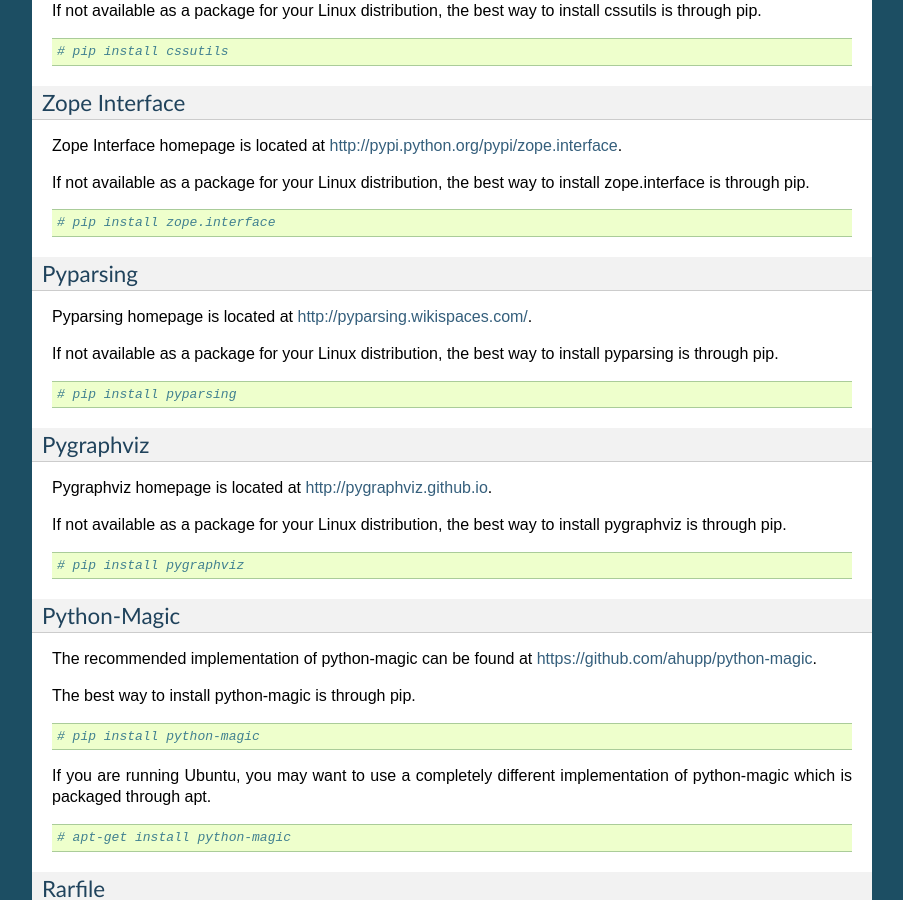
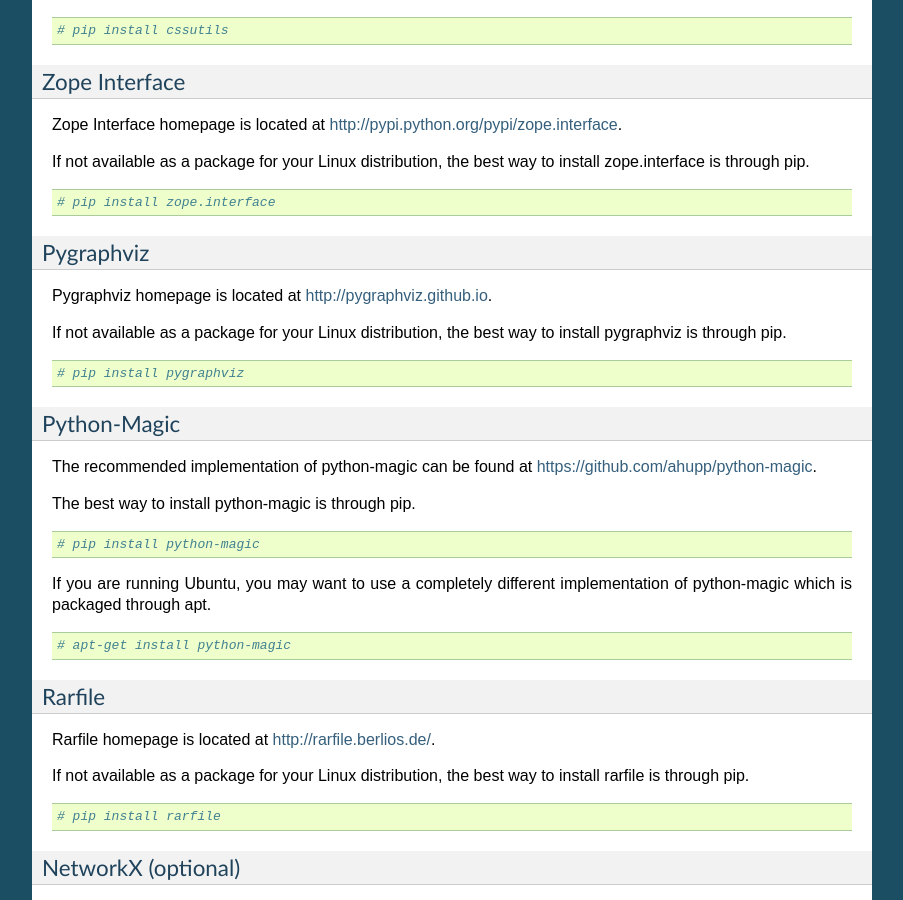
Before and after one commit to buffer/thug, a Sphinx documentation site: the page built from docs/source/build.rst, in a window 1280 px wide and 900 px high, scrolled down 4766 px. Shown: the whole window, without its empty margins (198-1101 px from the left). Built offline with Sphinx 7.4.7, drawn with Linux system fonts in a browser that asks for light colours; pages that are not in the unit, such as notebooks, are missing from menus.

Commit message:
Updated documentation

```diff
--- a/docs/source/build.rst
+++ b/docs/source/build.rst
@@ -25,7 +25,6 @@
 * PySocks
 * Cssutils
 * Zope interface
-* Pyparsing
 * Pygraphviz
 * Python-Magic
 * Rarfile
@@ -327,19 +326,6 @@
         # pip install zope.interface
 
 
-Pyparsing
-^^^^^^^^^
-
-Pyparsing homepage is located at http://pyparsing.wikispaces.com/.
-
-If not available as a package for your Linux distribution, the best way to install pyparsing is
-through pip.
-
-.. code-block:: sh
-
-        # pip install pyparsing
-
-
 Pygraphviz
 ^^^^^^^^^^
 
```
